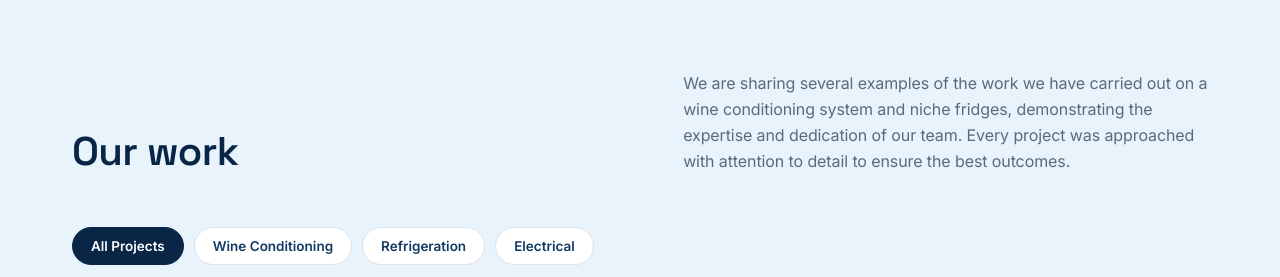
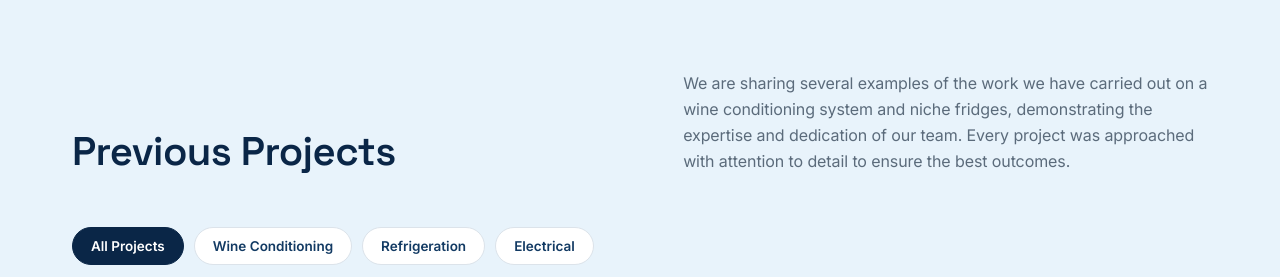
Before and after one commit to omerkhan7210/elextric, a plain HTML site: page index.html in a window 1280 px wide. Shown: the part 4180-4457 px from the top of the page. Drawn offline with Linux system fonts and the light colour scheme.

Commit message:
publish new page

```diff
--- a/index.html
+++ b/index.html
@@ -2201,7 +2201,7 @@
       <section id="projects" class="projects">
         <div class="wrap">
           <div class="section-head reveal">
-            <h2>Our work</h2>
+            <h2>Previous Projects</h2>
             <p class="lede">
               We are sharing several examples of the work we have carried out on
               a wine conditioning system and niche fridges, demonstrating the
```
